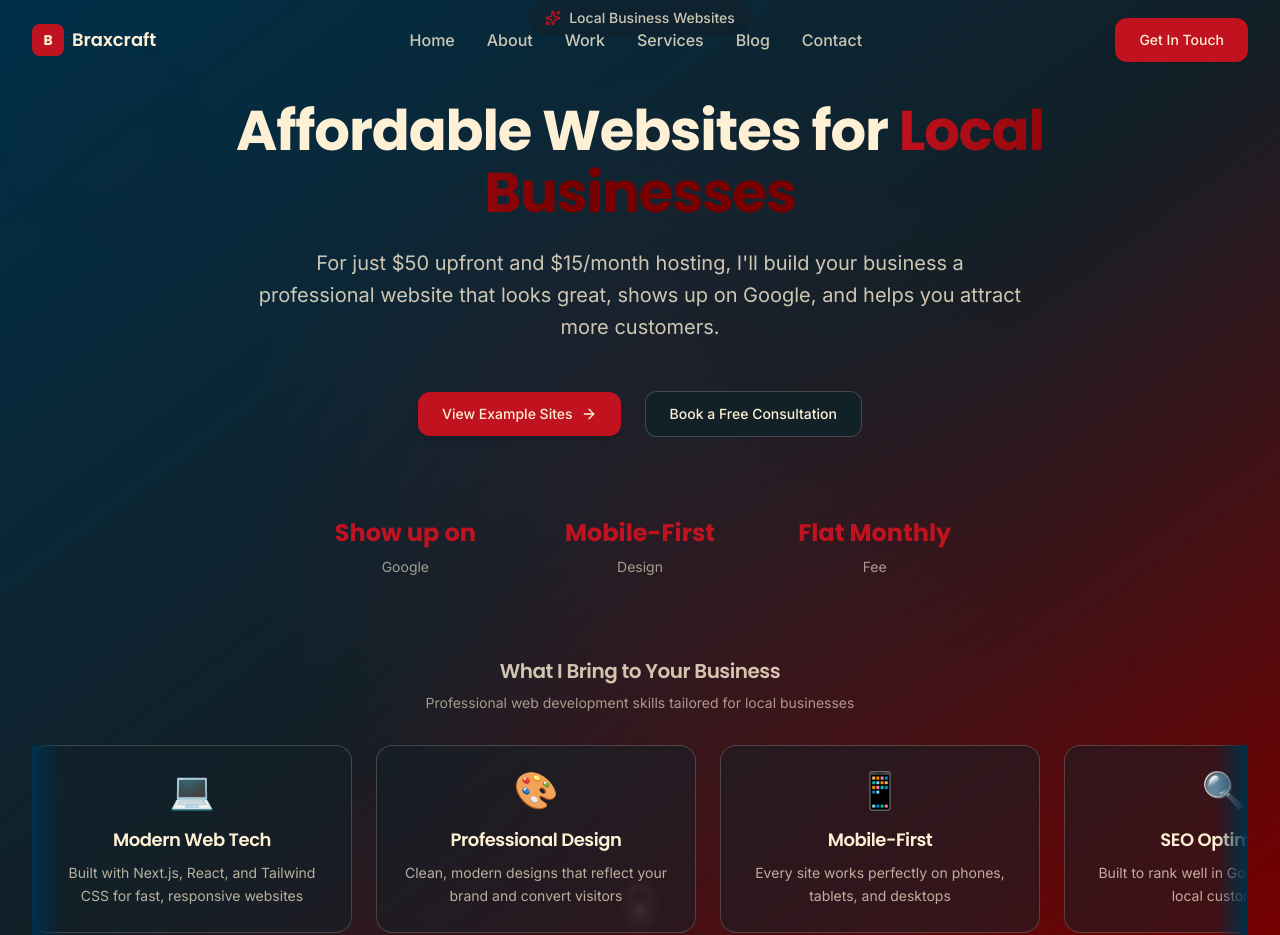
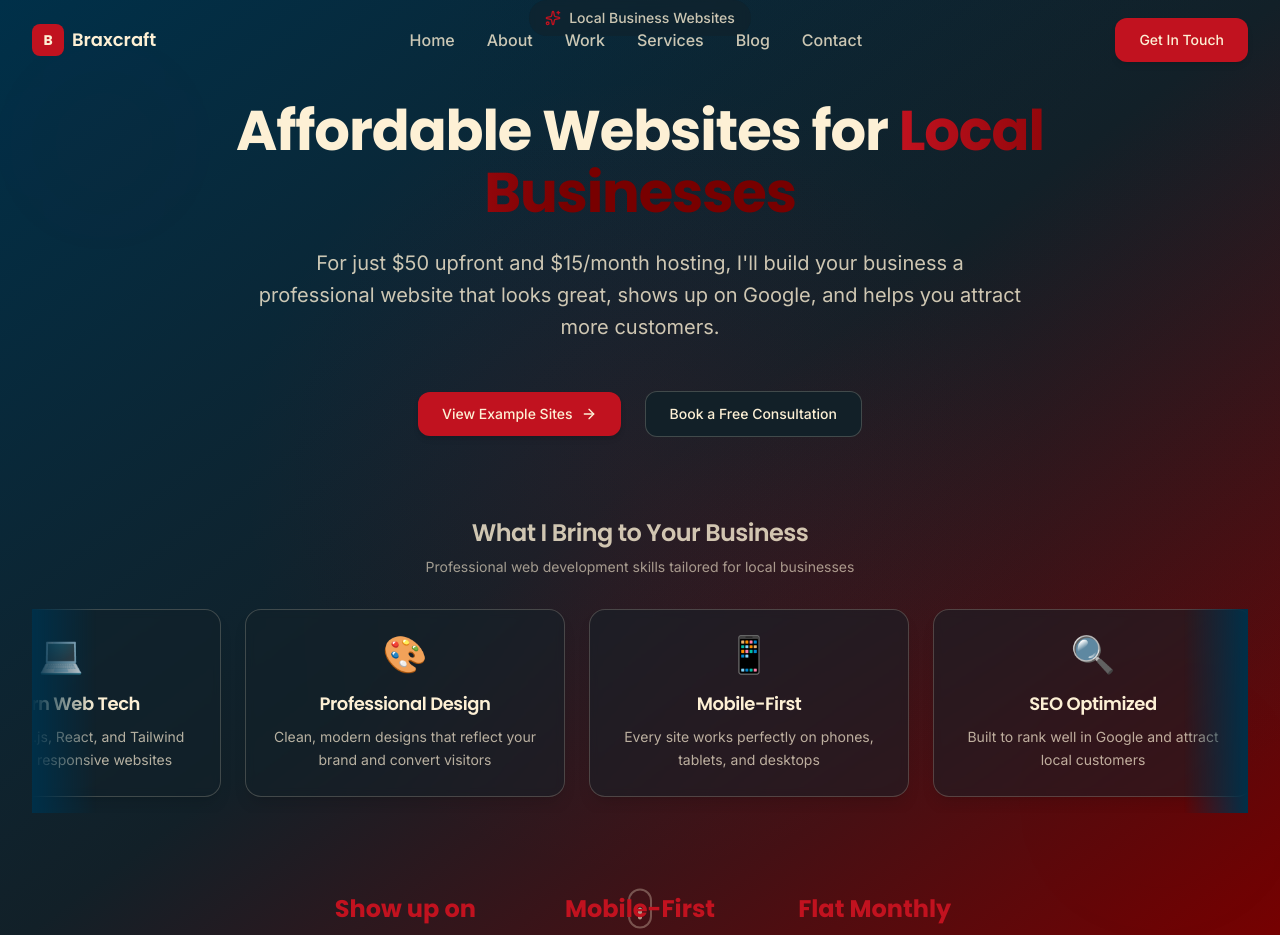
Before and after one commit to PoorCameraQuality/Portfolio, a Next.js app: page / in a window 1280 px wide. Shown: the top 935 px of the page. Built offline with nearby package versions, Linux system fonts and the light colour scheme.

Commit message:
feat: update hero and navigation components across feed store and photography business sections

```diff
--- a/src/app/globals.css
+++ b/src/app/globals.css
@@ -130,12 +130,41 @@
     @apply mx-auto px-4 sm:px-6 lg:px-8 max-w-7xl;
   }
 
+  /* Smooth scrolling for skills showcase */
+  .skills-scroll-container {
+    scroll-behavior: smooth;
+    -webkit-overflow-scrolling: touch;
+  }
+
+  /* Hide scrollbar but keep functionality */
+  .scrollbar-hide {
+    -ms-overflow-style: none;  /* Internet Explorer 10+ */
+    scrollbar-width: none;  /* Firefox */
+  }
+
+  .scrollbar-hide::-webkit-scrollbar {
+    display: none;  /* Safari and Chrome */
+  }
+
+  /* Ensure proper spacing for sections */
   .section {
-    @apply py-20 lg:py-32;
+    padding: 4rem 0;
+  }
+
+  @media (min-width: 1024px) {
+    .section {
+      padding: 6rem 0;
+    }
   }
 
   .section-sm {
-    @apply py-16 lg:py-24;
+    padding: 2rem 0;
+  }
+
+  @media (min-width: 1024px) {
+    .section-sm {
+      padding: 3rem 0;
+    }
   }
 
   .card {
--- a/src/components/Hero.tsx
+++ b/src/components/Hero.tsx
@@ -3,8 +3,80 @@
 import { motion } from 'framer-motion'
 import Link from 'next/link'
 import { ArrowRight, Sparkles } from 'lucide-react'
+import { useEffect, useRef } from 'react'
 
 export default function Hero() {
+  const scrollContainerRef = useRef<HTMLDivElement>(null)
+
+  useEffect(() => {
+    const scrollContainer = scrollContainerRef.current
+    if (!scrollContainer) return
+
+    const scroll = () => {
+      if (scrollContainer.scrollLeft >= scrollContainer.scrollWidth - scrollContainer.clientWidth) {
+        scrollContainer.scrollLeft = 0
+      } else {
+        scrollContainer.scrollLeft += 1
+      }
+    }
+
+    const interval = setInterval(scroll, 50)
+    return () => clearInterval(interval)
+  }, [])
+
+  const skills = [
+    {
+      icon: '💻',
+      title: 'Modern Web Tech',
+      description: 'Built with Next.js, React, and Tailwind CSS for fast, responsive websites'
+    },
+    {
+      icon: '🎨',
+      title: 'Professional Design',
+      description: 'Clean, modern designs that reflect your brand and convert visitors'
+    },
+    {
+      icon: '📱',
+      title: 'Mobile-First',
+      description: 'Every site works perfectly on phones, tablets, and desktops'
+    },
+    {
+      icon: '🔍',
+      title: 'SEO Optimized',
+      description: 'Built to rank well in Google and attract local customers'
+    },
+    {
+      icon: '⚡',
+      title: 'Fast Performance',
+      description: 'Lightning-fast loading times for better user experience'
+    },
+    {
+      icon: '🛡️',
+      title: 'Secure & Reliable',
+      description: 'Professional hosting with security and uptime guarantees'
+    },
+    {
+      icon: '🚀',
+      title: 'Custom Solutions',
+      description: 'Tailored features and functionality for your specific business needs'
+    },
+    {
+      icon: '📊',
+      title: 'Analytics & Insights',
+      description: 'Track performance and understand your customers better'
+    },
+    {
+      icon: '🔄',
+      title: 'Easy Updates',
+      description: 'Simple content management system for ongoing maintenance'
+    },
+    {
+      icon: '💼',
+      title: 'Business Focused',
+      description: 'Designed to generate leads and grow your local business'
+    }
+  ]
+
   return (
     <section className="relative min-h-screen flex items-center justify-center overflow-hidden">
       {/* Background */}
@@ -81,7 +153,7 @@ export default function Hero() {
         </motion.p>
 
         <motion.div
-          className="flex flex-col sm:flex-row items-center justify-center space-y-4 sm:space-y-0 sm:space-x-6"
+          className="flex flex-col sm:flex-row items-center justify-center space-y-4 sm:space-y-0 sm:space-x-6 mb-20"
           initial={{ opacity: 0, y: 30 }}
           animate={{ opacity: 1, y: 0 }}
           transition={{ duration: 0.8, delay: 0.7 }}
@@ -95,12 +167,71 @@ export default function Hero() {
           </Link>
         </motion.div>
 
-        {/* Mini-features */}
+        {/* Auto-scrolling Skills Showcase */}
         <motion.div
-          className="grid grid-cols-1 sm:grid-cols-3 gap-8 mt-20 max-w-2xl mx-auto"
+          className="mb-20"
           initial={{ opacity: 0, y: 30 }}
           animate={{ opacity: 1, y: 0 }}
           transition={{ duration: 0.8, delay: 0.9 }}
+        >
+          <div className="text-center mb-8">
+            <h3 className="text-2xl font-semibold text-text-primary/80 mb-2">
+              What I Bring to Your Business
+            </h3>
+            <p className="text-text-primary/60 text-sm">
+              Professional web development skills tailored for local businesses
+            </p>
+          </div>
+
+          <div className="relative">
+            <div
+              ref={scrollContainerRef}
+              className="flex gap-6 pb-4 overflow-hidden"
+              style={{ scrollBehavior: 'smooth' }}
+            >
+              {skills.map((skill, index) => (
+                <div
+                  key={index}
+                  className="flex-shrink-0 w-80 bg-surface/50 backdrop-blur-sm rounded-2xl p-6 border border-surface-light/20 hover:border-brand/30 transition-all duration-300 hover:scale-105 shadow-lg"
+                >
+                  <div className="text-4xl mb-4">{skill.icon}</div>
+                  <h4 className="text-lg font-semibold text-text-primary mb-2">
+                    {skill.title}
+                  </h4>
+                  <p className="text-text-primary/70 text-sm leading-relaxed">
+                    {skill.description}
+                  </p>
+                </div>
+              ))}
+              {/* Duplicate first few items for seamless loop */}
+              {skills.slice(0, 3).map((skill, index) => (
+                <div
+                  key={`duplicate-${index}`}
+                  className="flex-shrink-0 w-80 bg-surface/50 backdrop-blur-sm rounded-2xl p-6 border border-surface-light/20 hover:border-brand/30 transition-all duration-300 hover:scale-105 shadow-lg"
+                >
+                  <div className="text-4xl mb-4">{skill.icon}</div>
+                  <h4 className="text-lg font-semibold text-text-primary mb-2">
+                    {skill.title}
+                  </h4>
+                  <p className="text-text-primary/70 text-sm leading-relaxed">
+                    {skill.description}
+                  </p>
+                </div>
+              ))}
+            </div>
+
+            {/* Gradient fade indicators */}
+            <div className="absolute left-0 top-0 bottom-0 w-16 bg-gradient-to-r from-bg to-transparent pointer-events-none" />
+            <div className="absolute right-0 top-0 bottom-0 w-16 bg-gradient-to-l from-bg to-transparent pointer-events-none" />
+          </div>
+        </motion.div>
+
+        {/* Mini-features */}
+        <motion.div
+          className="grid grid-cols-1 sm:grid-cols-3 gap-8 max-w-2xl mx-auto"
+          initial={{ opacity: 0, y: 30 }}
+          animate={{ opacity: 1, y: 0 }}
+          transition={{ duration: 0.8, delay: 1.1 }}
         >
           {[
             { number: 'Show up on', label: 'Google' },
@@ -116,77 +247,6 @@ export default function Hero() {
               </div>
             </div>
           ))}
-        </motion.div>
-
-        {/* Horizontal Scrolling Skills Section */}
-        <motion.div
-          className="mt-20"
-          initial={{ opacity: 0, y: 30 }}
-          animate={{ opacity: 1, y: 0 }}
-          transition={{ duration: 0.8, delay: 1.1 }}
-        >
-          <div className="text-center mb-8">
-            <h3 className="text-xl font-semibold text-text-primary/80 mb-2">
-              What I Bring to Your Business
-            </h3>
-            <p className="text-text-primary/60 text-sm">
-              Professional web development skills tailored for local businesses
-            </p>
-          </div>
-
-          <div className="relative">
-            <div className="flex overflow-x-auto gap-6 pb-4 scrollbar-hide">
-              {[
-                {
-                  icon: '💻',
-                  title: 'Modern Web Tech',
-                  description: 'Built with Next.js, React, and Tailwind CSS for fast, responsive websites'
-                },
-                {
-                  icon: '🎨',
-                  title: 'Professional Design',
-                  description: 'Clean, modern designs that reflect your brand and convert visitors'
-                },
-                {
-                  icon: '📱',
-                  title: 'Mobile-First',
-                  description: 'Every site works perfectly on phones, tablets, and desktops'
-                },
-                {
-                  icon: '🔍',
-                  title: 'SEO Optimized',
-                  description: 'Built to rank well in Google and attract local customers'
-                },
-                {
-                  icon: '⚡',
-                  title: 'Fast Performance',
-                  description: 'Lightning-fast loading times for better user experience'
-                },
-                {
-                  icon: '🛡️',
-                  title: 'Secure & Reliable',
-                  description: 'Professional hosting with security and uptime guarantees'
-                }
-              ].map((skill, index) => (
-                <div
-                  key={index}
-                  className="flex-shrink-0 w-80 bg-surface/50 backdrop-blur-sm rounded-2xl p-6 border border-surface-light/20 hover:border-brand/30 transition-all duration-300 hover:scale-105"
-                >
-                  <div className="text-4xl mb-4">{skill.icon}</div>
-                  <h4 className="text-lg font-semibold text-text-primary mb-2">
-                    {skill.title}
-                  </h4>
-                  <p className="text-text-primary/70 text-sm leading-relaxed">
-                    {skill.description}
-                  </p>
-                </div>
-              ))}
-            </div>
-
-            {/* Gradient fade indicators */}
-            <div className="absolute left-0 top-0 bottom-0 w-8 bg-gradient-to-r from-bg to-transparent pointer-events-none" />
-            <div className="absolute right-0 top-0 bottom-0 w-8 bg-gradient-to-l from-bg to-transparent pointer-events-none" />
-          </div>
         </motion.div>
       </div>
 
```
Also changed, not shown: src/app/(feed)/feed-store/_components/Hero.tsx (+10 -2 lines), src/app/(feed)/feed-store/_components/Nav.tsx (+39 -8 lines), src/app/(photography)/photography-business/_components/Hero.tsx (+11 -3 lines), src/app/(photography)/photography-business/_components/Nav.tsx (+39 -8 lines).
